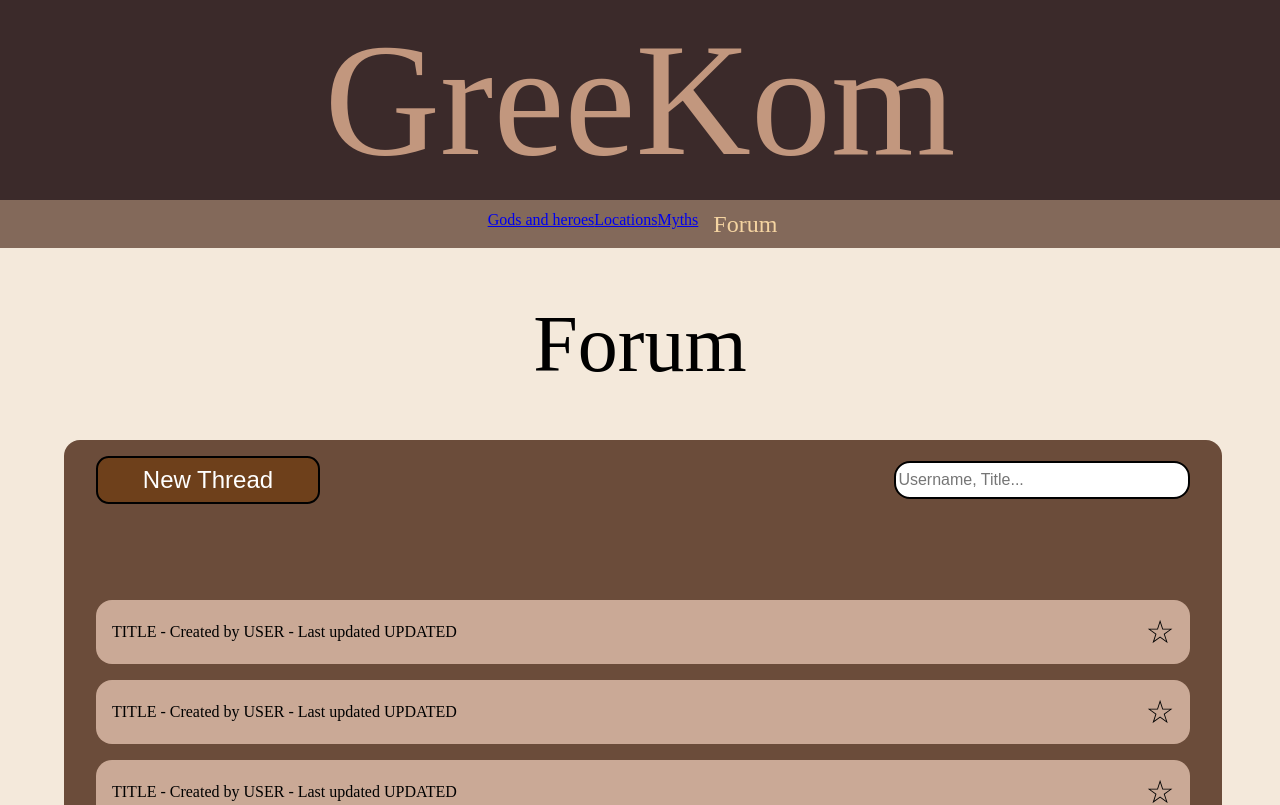
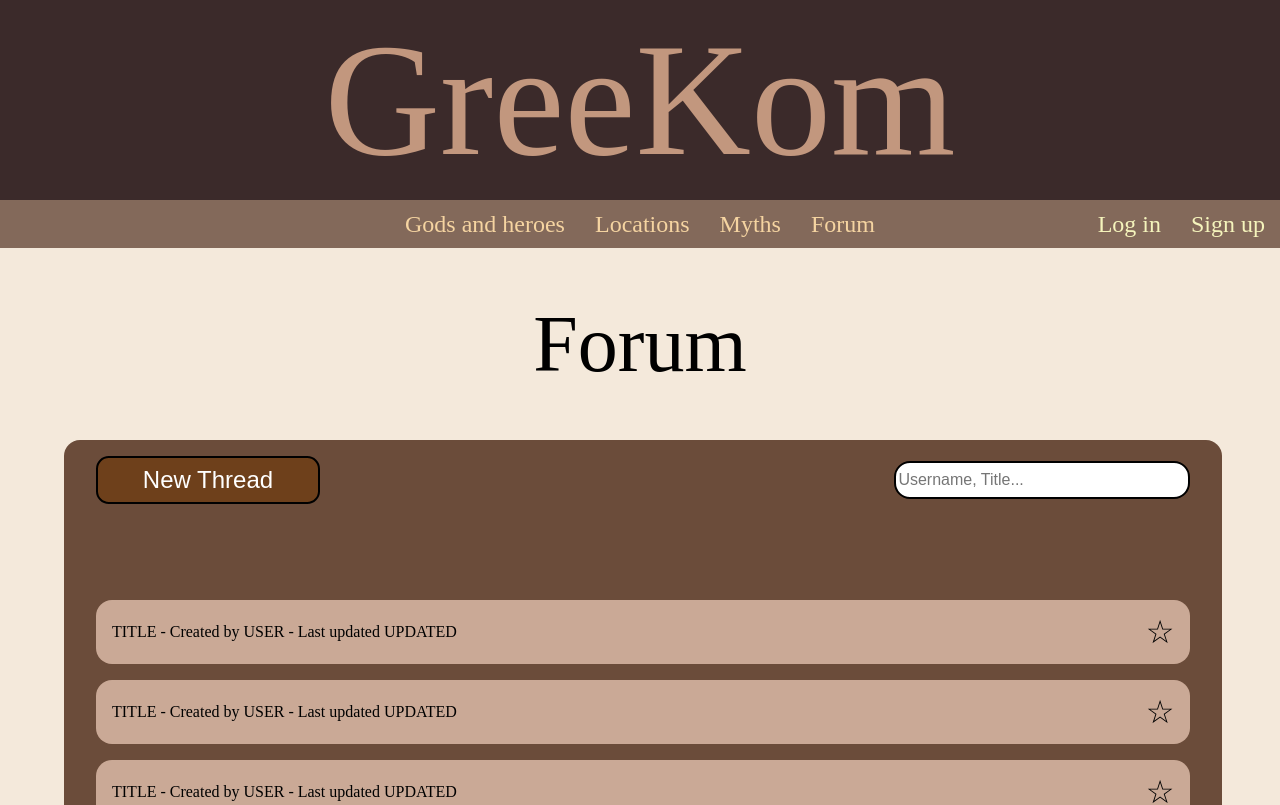
Before and after one commit to jfonso/greekom-angular, an Angular app: page /forum in a window 1280 px wide. Shown: the top 805 px of the page. Built offline with nearby package versions, Linux system fonts and the light colour scheme.

Commit message:
Finished navbar menu article lists, added login and sign up

```diff
--- a/src/app/components/navbar-dropdown/navbar-dropdown.component.html
+++ b/src/app/components/navbar-dropdown/navbar-dropdown.component.html
@@ -1,8 +1,10 @@
 <li>
-    <a class="dropdown-toggle" href="#">{{text()}}</a>
+    <a class="dropdown-toggle" href="#{{id()}}" (click)="showDropdown($event)">{{text()}}</a>
     <ul class="dropdown-menu" id="{{id()}}">
-        @for(link in links; track link.text) {
-            <app-navbar-link [url]="link.url" [text]="link.text"></app-navbar-link>
-        }
+        @for(listItem of listItems(); track listItem.id) {
+            <li>
+                <a href="{{`/article/${listItem.id}`}}">{{listItem.name}}</a>
+            </li>
+        } @empty {}
     </ul>
 </li>
--- a/src/app/components/navbar-dropdown/navbar-dropdown.component.scss
+++ b/src/app/components/navbar-dropdown/navbar-dropdown.component.scss
@@ -0,0 +1,30 @@
+li {
+    font-size: 1.5rem;
+    margin: 0 15px;
+}
+
+li a {
+    color: #F5D4A1;
+    text-decoration: none;
+}
+
+ul.dropdown-menu {
+    display: none;
+    position: absolute;
+}
+
+ul.dropdown-menu.show {
+    display: block;
+    background-color: #83695A;
+    line-height: 1.2;
+    z-index: 1;
+}
+
+ul.dropdown-menu.show li {
+    margin: 0;
+    padding: 0.5rem;
+}
+
+ul.dropdown-menu.show li:hover {
+    background-color: #3B2A2A;
+}
--- a/src/app/components/navbar-dropdown/navbar-dropdown.component.ts
+++ b/src/app/components/navbar-dropdown/navbar-dropdown.component.ts
@@ -1,13 +1,28 @@
-import { Component, input } from '@angular/core';
-import { NavbarLinkComponent } from '../navbar-link/navbar-link.component';
+import { Component, ElementRef, inject, input } from '@angular/core';
+import { ArticleListItem } from '../../interfaces/article-list-item';
+import { DOCUMENT } from '@angular/common';
+import { fromEvent } from 'rxjs';
 
 @Component({
   selector: 'app-navbar-dropdown',
-  imports: [ NavbarLinkComponent ],
+  imports: [],
   templateUrl: './navbar-dropdown.component.html',
   styleUrl: './navbar-dropdown.component.scss'
 })
 export class NavbarDropdownComponent {
-  idd = input.required<string>();
+  id = input.required<string>();
   text = input.required<string>();
+  listItems = input.required<ArticleListItem[]>();
+  document = inject(DOCUMENT);
+  elementRef = inject(ElementRef);
+
+  showDropdown($event: MouseEvent) {
+    $event.preventDefault();
+    $event.stopPropagation();
+    this.elementRef.nativeElement.querySelector('ul').classList.add('show');
+    const subscription = fromEvent(this.document, 'click').subscribe(() => {
+      this.elementRef.nativeElement.querySelector('ul').classList.remove('show');
+      subscription.unsubscribe();
+    })
+  }
 }
--- a/src/app/components/navbar/navbar.component.html
+++ b/src/app/components/navbar/navbar.component.html
@@ -1,22 +1,15 @@
 <div id="catalog">
     <ul id="catalog-options">
-        <li>
-            <a class="dropdown-toggle" href="#">Gods and heroes</a>
-            <ul class="dropdown-menu" id="gods-and-heroes" xlu-include-file="templates/navbar/catalog-item.html" data-json="data/navbar/characters-list.json">
-            </ul>
-        </li>
-        <li>
-            <a class="dropdown-toggle" href="#">Locations</a>
-            <ul class="dropdown-menu" id="locations" xlu-include-file="templates/navbar/catalog-item.html" data-json="data/navbar/locations-list.json">
-            </ul>
-        </li>
-        <li>
-            <a class="dropdown-toggle" href="#">Myths</a>
-            <ul class="dropdown-menu" id="myths" xlu-include-file="templates/navbar/catalog-item.html" data-json="data/navbar/myths-list.json">
-            </ul>
-        </li>
-        <app-navbar-link url="forum" text="Forum"></app-navbar-link>
+        <app-navbar-dropdown text="Gods and heroes" id="gods-and-heros" [listItems]="charactersList"></app-navbar-dropdown>
+        <app-navbar-dropdown text="Locations" id="locations" [listItems]="locationsList"></app-navbar-dropdown>
+        <app-navbar-dropdown text="Myths" id="myths" [listItems]="mythsList"></app-navbar-dropdown>
+        <app-navbar-link url="/forum" text="Forum"></app-navbar-link>
     </ul>
-    <ul id="authentication" xlu-include-file="templates/navbar/authentication.html" auth:xlu-include-file="templates/navbar/authenticated.html">
+    <ul id="authentication">
+        @if (user()===null) {
+            <app-navbar-link url="/login" text="Log in"></app-navbar-link>
+            <app-navbar-link url="/signup" text="Sign up"></app-navbar-link>
+        } @else {
+        }
     </ul>
 </div>
--- a/src/app/components/navbar/navbar.component.scss
+++ b/src/app/components/navbar/navbar.component.scss
@@ -14,7 +14,3 @@
     position: absolute;
     right: 0;
 }
-
-#catalog ul#authentication li a {
-    color: #F5F4BC;
-}
--- a/src/app/components/navbar/navbar.component.ts
+++ b/src/app/components/navbar/navbar.component.ts
@@ -1,12 +1,36 @@
-import { Component } from '@angular/core';
+import { Component, inject, input } from '@angular/core';
 import { NavbarLinkComponent } from '../navbar-link/navbar-link.component';
+import { ArticleService } from '../../services/article.service';
+import { ArticleListItem } from '../../interfaces/article-list-item';
+import { NavbarDropdownComponent } from '../navbar-dropdown/navbar-dropdown.component';
+import { User } from '../../interfaces/user';
 
 @Component({
   selector: 'app-navbar',
-  imports: [ NavbarLinkComponent ],
+  imports: [ NavbarLinkComponent, NavbarDropdownComponent ],
   templateUrl: './navbar.component.html',
   styleUrl: './navbar.component.scss'
 })
 export class NavbarComponent {
 
+  user = input<User|null>(null);
+
+  charactersList: ArticleListItem[] = [];
+  locationsList: ArticleListItem[] = [];
+  mythsList: ArticleListItem[] = [];
+
+  articleService = inject(ArticleService);
+
+  ngOnInit() {
+    this.articleService.getCharacters().then((charactersList: ArticleListItem[]) => {
+      this.charactersList = charactersList;
+    });
+    this.articleService.getLocations().then((locationsList: ArticleListItem[]) => {
+      this.locationsList = locationsList;
+    });
+    this.articleService.getMyths().then((mythsList: ArticleListItem[]) => {
+      this.mythsList = mythsList;
+    });
+  }
+
 }
--- /dev/null
+++ b/src/app/interfaces/user.ts
@@ -0,0 +1,6 @@
+export interface User {
+    id: string;
+    username: string;
+    email: string;
+    password: string;
+}
--- a/src/app/pages/index/index.component.ts
+++ b/src/app/pages/index/index.component.ts
@@ -1,4 +1,4 @@
-import { Component } from '@angular/core';
+import { Component, inject } from '@angular/core';
 import {IlustratedLinkComponent} from '../../components/ilustrated-link/ilustrated-link.component';
 import { ArticleService } from '../../services/article.service';
 import { ArticleListItem } from '../../interfaces/article-list-item';
@@ -17,7 +17,7 @@ export class IndexComponent {
   mainLocations?: ArticleListItem[];
   mainMyths?: ArticleListItem[];
 
-  constructor(private articleService: ArticleService) {}
+  articleService = inject(ArticleService);
 
   ngOnInit() {
     this.articleService.getMainCharacters().then((mainCharacters: ArticleListItem[]) => {
--- a/src/styles.scss
+++ b/src/styles.scss
@@ -65,3 +65,7 @@ main {
   align-items: center;
   margin: 0.7em 0;
 }
+
+#catalog ul#authentication li a {
+  color: #F5F4BC;
+}
```
